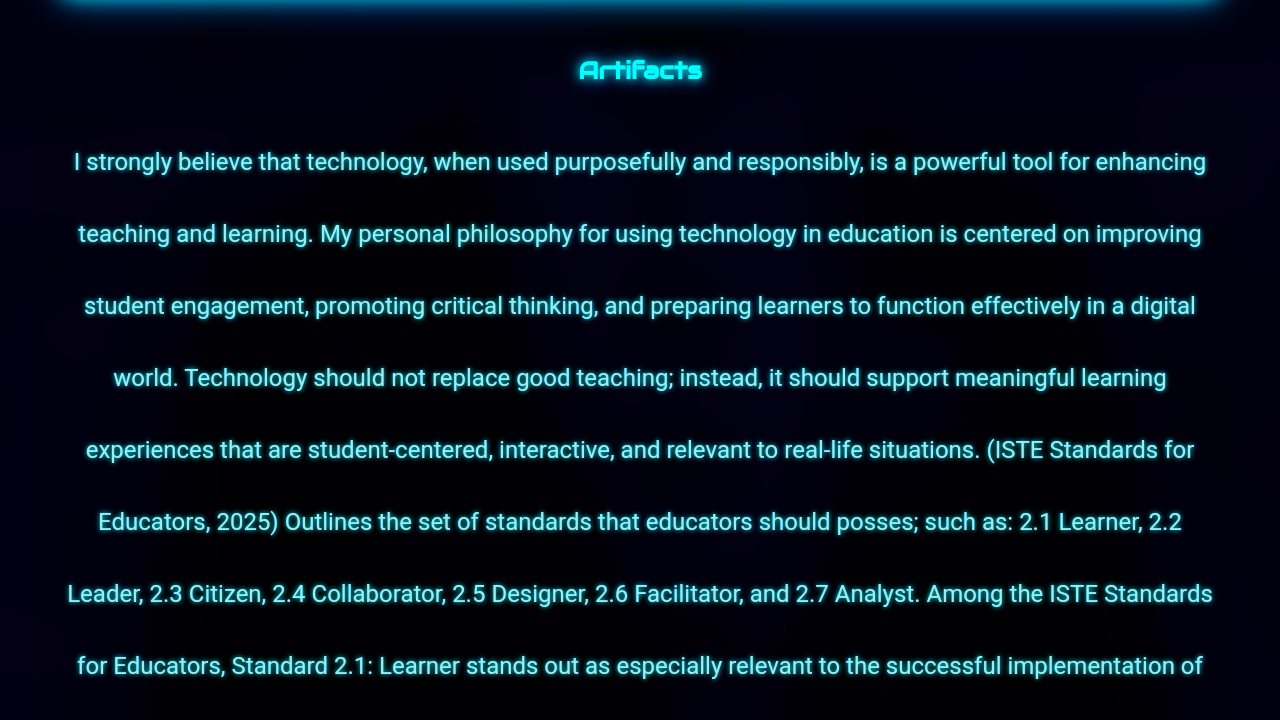
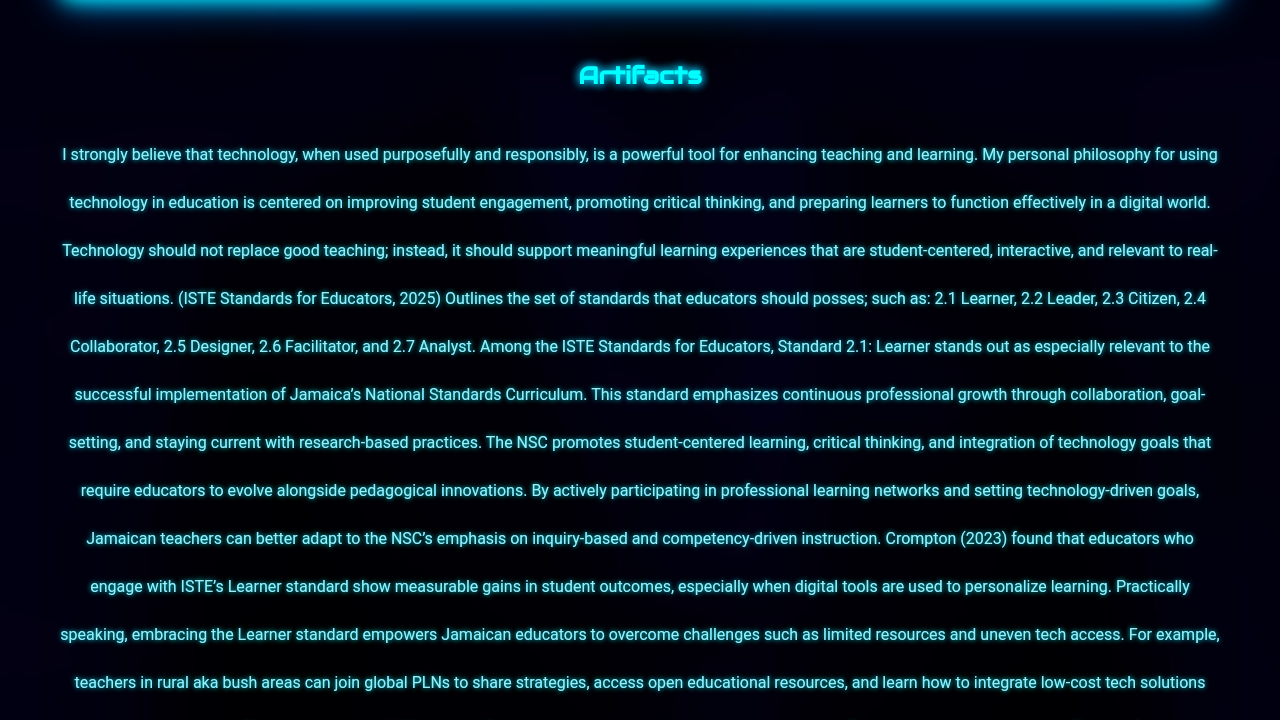
Before and after one commit to phillipwalkerja-hash/pwit, a plain HTML site: page artifacts.html in a window 1280 px wide. Shown: the part 952-1672 px from the top of the page. Drawn offline with Linux system fonts and the light colour scheme.

Commit message:
Add files via upload

```diff
--- a/style.css
+++ b/style.css
@@ -108,35 +108,35 @@ nav a:hover {
 
 h1 {
   font-family: 'Pixelated retro style', sans-serif;
-  font-size: 3em;
+  font-size: 1em;
   color: #0ff;
-  text-shadow: 0 0 20px #0ff, 0 0 40px #08f;
+  text-shadow: 0 0 20px #0ff, 0 0 10px #08f;
 }
 h2 {
   font-family: 'Audiowide', sans-serif;
   text-align: center;
   color: #0ff;
-  text-shadow: 0 0 10px #0ff, 0 0 20px #08f;
+  text-shadow: 0 0 10px #0ff, 0 0 10px #08f;
 }
 
 
 p {
 font-family: 'Pixelated retro style', sans-serif
-  max-width: 600px;
+  max-width: 800px;
   margin: auto;
-  font-size: 1.3em;
+  font-size: 1.5em;
   line-height: 1.6;
   color: #0ff;
-text-shadow: 0 0 10px #0ff, 0 0 20px #08f; /* glowing effect */
+text-shadow: 0 0 10px #0ff, 0 0 5px #08f; /* glowing effect */
 
 }
 .p2 {
   font-family: 'Roboto', sans-serif;   /* or any font you import */
-  font-size: 1.5em;                       /* custom size */
+  font-size: 1em;                       /* custom size */
   color: #a0ebeb;                            /* neon cyan text */
   text-align: center;                     /* center align */
-  text-shadow: 0 0 5px #0ff, 0 0 1px #08f; /* glowing effect */
-  background: rgba(0,0,0,0.1);            /* optional background */
+  text-shadow: 0 0 5px #0ff, 0 0 0.05px #08f; /* glowing effect */
+  background: rgba(0,0,0,0.05);            /* optional background */
   padding: 20px;
   line-height: 3;
 
```
